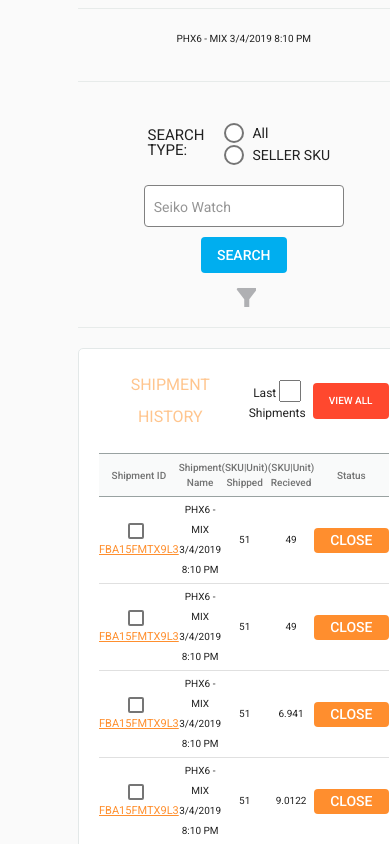
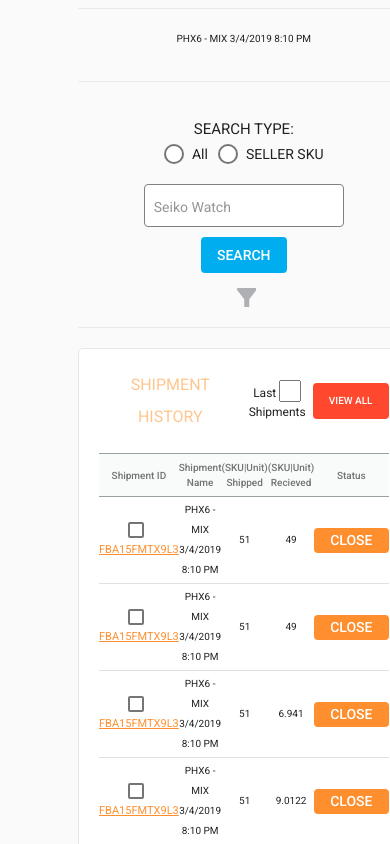
Before and after one commit to dhudhaall/Angular-Material, an Angular app: page /dashboard in a window 390 px wide. Shown: the part 920-1764 px from the top of the page. Built offline with nearby package versions, Linux system fonts and the light colour scheme.

Commit message:
resposive fixes

```diff
--- a/src/app/features/dashboard/dashboard/dashboard.component.html
+++ b/src/app/features/dashboard/dashboard/dashboard.component.html
@@ -120,7 +120,7 @@
         <div class="fields-tabel-main">
             <div class="fields-main">
                 <div class="radio-text">
-                    <h4>SEARCH <br>TYPE:</h4>
+                    <h4>SEARCH TYPE:</h4>
                     <div class="radio-btn">
                         <mat-radio-group aria-label="Select an option">
                             <mat-radio-button value="1">All</mat-radio-button>
@@ -221,7 +221,7 @@
         <div class="fields-tabel-main">
             <div class="fields-main">
                 <div class="radio-text">
-                    <h4>SEARCH <br>TYPE:</h4>
+                    <h4>SEARCH TYPE:</h4>
                     <!-- <div class="radio-btn">
                     <mat-radio-group aria-label="Select an option">
                         <mat-radio-button value="1">Option 1</mat-radio-button>
--- a/src/assets/styles/responsive-styles.scss
+++ b/src/assets/styles/responsive-styles.scss
@@ -1,3 +1,9 @@
+@media only screen and (max-width: 1400px) {
+    .dashbord .scan-ship-details .scan-ship-main .detail-1 .icon-text-notif .text h3 {
+        font-size: 14px;
+    }
+}
+
 @media only screen and (max-width: 1200px) {
     .app-selection .selecting-app .app-listing .app1 {
         flex-basis: 27%;
@@ -215,6 +221,25 @@
         justify-content: center;
         flex-direction: column;
     }
+    .dashbord .scan-search-fields-tabel .fields-tabel-main .fields-main .radio-text h4 {
+        width: unset;
+        margin-bottom: 6px;
+    }
+    .dashbord .scan-search-fields-tabel .fields-tabel-main .fields-main .radio-text {
+        flex-direction: column;
+    }
+    .dashbord .scan-search-fields-tabel .fields-tabel-main .fields-main .radio-text .radio-btn .mat-radio-group {
+        flex-direction: row;
+    }
+    .mat-radio-button {
+        /* display: inline-block; */
+        /* -webkit-tap-highlight-color: transparent; */
+        /* outline: 0; */
+        margin-left: 10px;
+    }
+    .dashbord .scan-search-fields-tabel .fields-tabel-main .fields-main .radio-text .radio-btn {
+        margin-left: 0px;
+    }
 }
 
 @media only screen and (max-width: 530px) {
--- a/src/styles.scss
+++ b/src/styles.scss
@@ -945,6 +945,7 @@ mat-sidenav[style] {
                         margin-bottom: 0;
                         display: block;
                         line-height: 1;
+                        width: 57px;
                     }
                 }
                 .input-btn {
```
Lines whose indentation alone changed are shown as unchanged.
